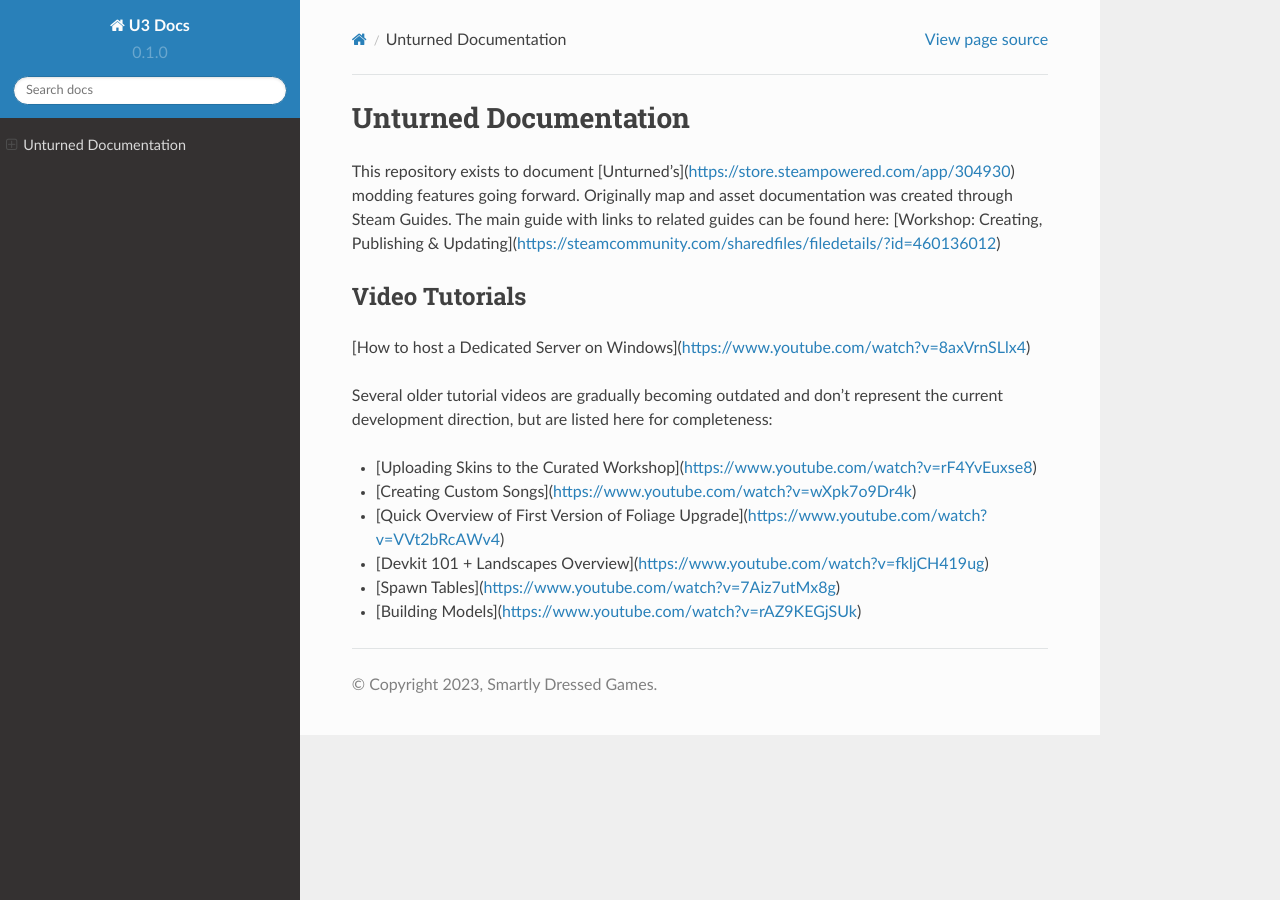
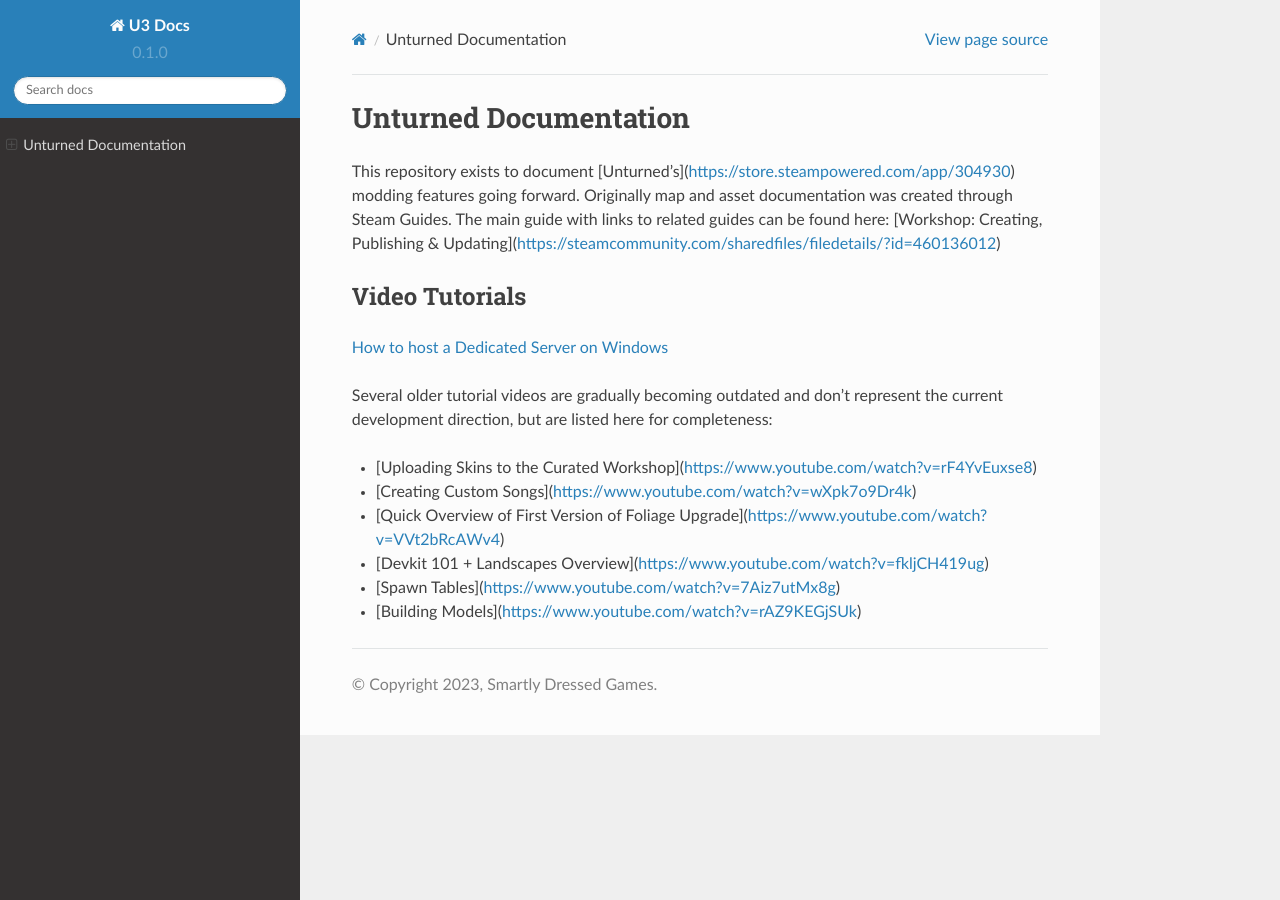
Before and after one commit to MoltonMontro/TestDocs, a Sphinx documentation site: the page built from docs/source/index.rst, in a window 1280 px wide. Built offline with Sphinx 7.4.7 and the Read the Docs theme 2.0.0, drawn with Linux system fonts in a browser that asks for light colours.

Commit message:
Update index.rst

```diff
--- a/docs/source/index.rst
+++ b/docs/source/index.rst
@@ -6,7 +6,7 @@
 Video Tutorials
 ---------------
 
-[How to host a Dedicated Server on Windows](https://www.youtube.com/watch?v=8axVrnSLlx4)
+`How to host a Dedicated Server on Windows <https://www.youtube.com/watch?v=8axVrnSLlx4>`_
 
 Several older tutorial videos are gradually becoming outdated and don't represent the current development direction, but are listed here for completeness:
 
```
